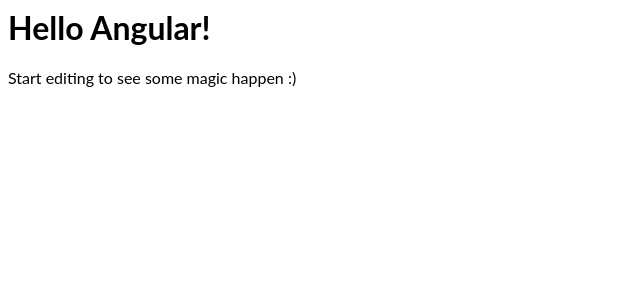
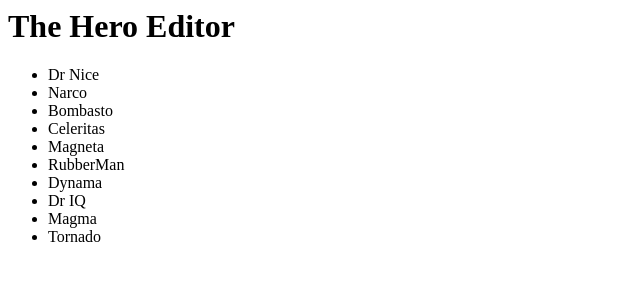
Before and after one commit to vladandrei51/angular-learning-hero-editor, an Angular app: page / in a window 1280 px wide. Shown: the top 300 px of the page, without its empty margins (0-640 px from the left). Built offline with nearby package versions, Linux system fonts and the light colour scheme.

Commit message:
- list + details on click

```diff
--- a/src/app/app.component.html
+++ b/src/app/app.component.html
@@ -1,4 +1,2 @@
-<hello name="{{ name }}"></hello>
-<p>
-  Start editing to see some magic happen :)
-</p>
+<h1>{{title}}</h1>
+<app-heroes></app-heroes>
--- a/src/app/app.component.ts
+++ b/src/app/app.component.ts
@@ -6,5 +6,5 @@
   styleUrls: [ './app.component.css' ]
 })
 export class AppComponent  {
-  name = 'Angular';
+  title = 'The Hero Editor';
 }
--- a/src/app/app.module.ts
+++ b/src/app/app.module.ts
@@ -4,10 +4,11 @@
 
 import { AppComponent } from './app.component';
 import { HelloComponent } from './hello.component';
+import { HeroesComponent } from './heroes/heroes.component';
 
 @NgModule({
   imports:      [ BrowserModule, FormsModule ],
-  declarations: [ AppComponent, HelloComponent ],
+  declarations: [ AppComponent, HelloComponent, HeroesComponent ],
   bootstrap:    [ AppComponent ]
 })
 export class AppModule { }
--- /dev/null
+++ b/src/app/heroes/hero.ts
@@ -0,0 +1,4 @@
+export class Hero {
+  id: number;
+  name: string;
+}
--- /dev/null
+++ b/src/app/heroes/heroes.component.html
@@ -0,0 +1,19 @@
+
+
+<div>
+	<ul>
+		<li *ngFor="let hero of heroList" (click)="onSelect(hero)">
+			{{hero.name}}
+		</li>
+	</ul>
+</div>
+
+<div *ngIf="selectedHero">
+  <h2>{{selectedHero.name | uppercase}} Details</h2>
+<div><span>id: </span>{{selectedHero.id}}</div>
+<div>
+	<label>name:
+    <input [(ngModel)]="selectedHero.name" placeholder="name"/>
+  </label>
+</div>
+</div>
--- /dev/null
+++ b/src/app/heroes/heroes.component.ts
@@ -0,0 +1,32 @@
+import { Component, OnInit } from '@angular/core';
+import { Hero } from "./hero";
+import { HEROES } from './mock-heroes';
+
+@Component({
+  selector: 'app-heroes',
+  templateUrl: './heroes.component.html',
+  styleUrls: ['./heroes.component.css']
+})
+export class HeroesComponent implements OnInit {
+
+  hero: Hero = {
+    id: 1,
+    name: 'Windstorm'
+  };
+
+  heroList: Hero;
+
+  selectedHero: Hero;
+
+
+  constructor() { }
+
+  ngOnInit() {
+    this.heroList = HEROES;
+  }
+
+  onSelect(hero: Hero): void{
+    this.selectedHero = hero;
+  }
+
+}
--- /dev/null
+++ b/src/app/heroes/mock-heroes.ts
@@ -0,0 +1,14 @@
+import { Hero } from './hero';
+
+export const HEROES: Hero[] = [
+  { id: 11, name: 'Dr Nice' },
+  { id: 12, name: 'Narco' },
+  { id: 13, name: 'Bombasto' },
+  { id: 14, name: 'Celeritas' },
+  { id: 15, name: 'Magneta' },
+  { id: 16, name: 'RubberMan' },
+  { id: 17, name: 'Dynama' },
+  { id: 18, name: 'Dr IQ' },
+  { id: 19, name: 'Magma' },
+  { id: 20, name: 'Tornado' }
+];
```
Also changed, not shown: src/app/heroes/heroes.component.css (added).
